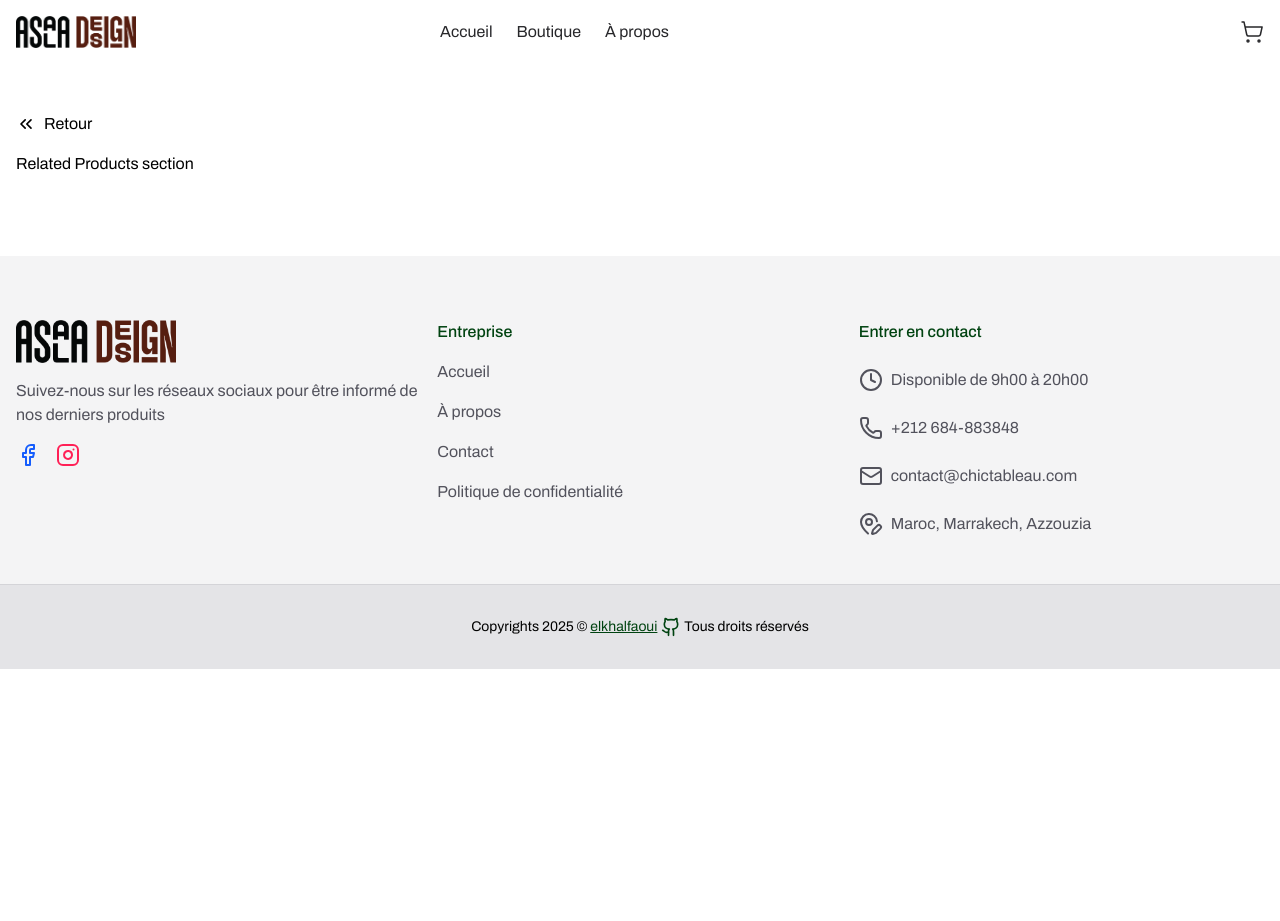
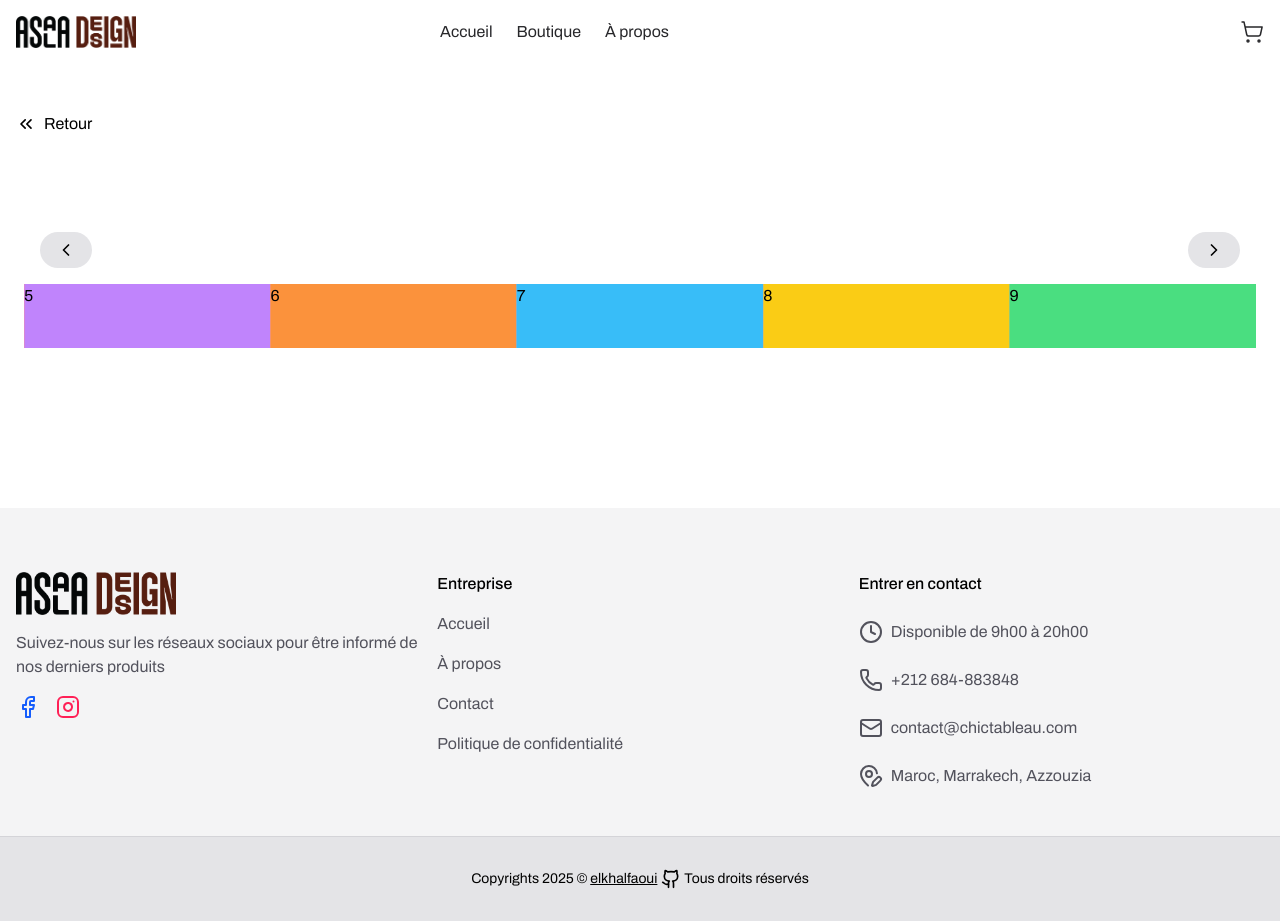
Before and after one commit to elkhalfaoui/asala_front, a Next.js app: page /products/1 in a window 1280 px wide. Before the commit the page ends 800 px from the top, so only its background shows below. Built offline with nearby package versions, Linux system fonts and the light colour scheme; no server answers.

Commit message:
related products

```diff
--- a/app/_components/footer.tsx
+++ b/app/_components/footer.tsx
@@ -48,7 +48,7 @@ const Footer = () => {
           </div>
         </li>
         <li className="flex flex-col gap-4">
-          <h4 className="font-medium text-green">Entreprise</h4>
+          <h4 className="font-medium text-black">Entreprise</h4>
           <Link href="/" className="text-zinc-600">
             Accueil
           </Link>
@@ -63,7 +63,7 @@ const Footer = () => {
           </Link>
         </li>
         <li className="flex flex-col items-center lg:items-start gap-6">
-          <h4 className="font-medium text-green">Entrer en contact</h4>
+          <h4 className="font-medium text-black">Entrer en contact</h4>
           <p className="flex flex-col items-center md:flex-row gap-2 text-zinc-600">
             <Clock />
             <span>Disponible de 9h00 à 20h00</span>
@@ -88,7 +88,7 @@ const Footer = () => {
           href="https://github.com/elkhalfaoui"
           rel="noopener noreferrer"
           target="_blank"
-          className="inline-flex items-center gap-1 underline text-green"
+          className="inline-flex items-center gap-1 underline text-black"
         >
           <span>elkhalfaoui</span>
           <Github size={20} />
--- a/app/_components/products/allProducts.tsx
+++ b/app/_components/products/allProducts.tsx
@@ -68,7 +68,7 @@ if (filter.length > 0) {
         setFilter={setFilter}
       />
 
-      <ul className="container mx-auto px-4 grid grid-cols-1 sm:grid-cols-2 md:grid-cols-3 lg:grid-cols-4 xl:grid-cols-5 gap-4">
+      <ul className="container mx-auto px-4 grid grid-cols-2 md:grid-cols-3 lg:grid-cols-4 xl:grid-cols-5 gap-4">
         {productsList.map((product) => (
           <ProductItem key={product.id} product={product} />
         ))}
--- a/app/_components/products/productDetail/relatedProducts.tsx
+++ b/app/_components/products/productDetail/relatedProducts.tsx
@@ -1,4 +1,98 @@
+"use client";
+
+import { ChevronLeft, ChevronRight } from "lucide-react";
+import { useEffect, useState } from "react";
+
 const RelatedProducts = () => {
-  return <section>Related Products section</section>;
+  const [touchStart, setTouchStart] = useState(0);
+  const [touchEnd, setTouchEnd] = useState(0);
+  const [carts, setCarts] = useState([
+    { id: 0, pos: 0, title: "1", color: "#38bdf8" }, // sky
+    { id: 1, pos: 1, title: "2", color: "#facc15" }, // yellow
+    { id: 2, pos: 2, title: "3", color: "#4ade80" }, // green
+    { id: 3, pos: 3, title: "4", color: "#fb7185" }, // rose
+    { id: 4, pos: 4, title: "5", color: "#c084fc" }, // purple
+    { id: 5, pos: 5, title: "6", color: "#fb923c" }, // orange
+    { id: 6, pos: 6, title: "7", color: "#38bdf8" }, // sky
+    { id: 7, pos: 7, title: "8", color: "#facc15" }, // yellow
+    { id: 8, pos: 8, title: "9", color: "#4ade80" }, // green
+    { id: 9, pos: 9, title: "10", color: "#fb7185" }, // rose
+    { id: 10, pos: 10, title: "11", color: "#c084fc" }, // purple
+    { id: 11, pos: 11, title: "12", color: "#fb923c" }, // orange
+  ]);
+  const CartsCount = 12;
+
+  const toRight = () => {
+    setCarts(
+      carts.map((cart) => ({
+        ...cart,
+        pos: cart.pos == 0 ? CartsCount - 1 : cart.pos - 1,
+      }))
+    );
+  };
+  const toLeft = () => {
+    setCarts(
+      carts.map((cart) => ({
+        ...cart,
+        pos: cart.pos == CartsCount - 1 ? 0 : cart.pos + 1,
+      }))
+    );
+  };
+  useEffect(() => {
+    if (touchStart > touchEnd && touchEnd !== 0) {
+      toRight();
+    }
+    if (touchStart < touchEnd && touchEnd !== 0) {
+      toLeft();
+    }
+  }, [touchEnd]);
+  return (
+    <div className="py-20">
+      <div className="container mx-auto px-4 md:px-2">
+        <div className="flex justify-between mb-4 mx-4">
+          <button
+            className="py-2 px-4 rounded-full bg-zinc-200"
+            onClick={toLeft}
+          >
+            <ChevronLeft size={20}/>
+          </button>
+          <button
+            className="py-2 px-4 rounded-full bg-zinc-200"
+            onClick={toRight}
+          >
+            <ChevronRight size={20}/>
+          </button>
+        </div>
+        <div
+          className="w-full overflow-hidden"
+          onTouchStart={(e) => {
+            setTouchStart(e.changedTouches[0].screenX);
+            console.log(e.changedTouches[0].screenX);
+          }}
+          onTouchEnd={(e) => {
+            setTouchEnd(e.changedTouches[0].screenX);
+            console.log(e.changedTouches[0].screenX);
+          }}
+        >
+          <ul className="relative w-[600%] md:w-[400%] lg:w-[240%] -translate-x-6/12 md:-translate-x-5/12 lg:-translate-x-4/12 h-16 -z-10 bg-red-300">
+            {carts.map((cart) => (
+              <li
+                key={cart.id}
+                className={`absolute h-full w-1/12 bg-yellow-400 duration-500`}
+                style={{
+                  backgroundColor: cart.color,
+                  left: `${(cart.pos / CartsCount) * 100}%`,
+                  zIndex:
+                    cart.pos == 0 ? -1 : cart.pos == CartsCount - 1 ? -1 : 10,
+                }}
+              >
+                {cart.title}
+              </li>
+            ))}
+          </ul>
+        </div>
+      </div>
+    </div>
+  );
 };
 export default RelatedProducts;
```
